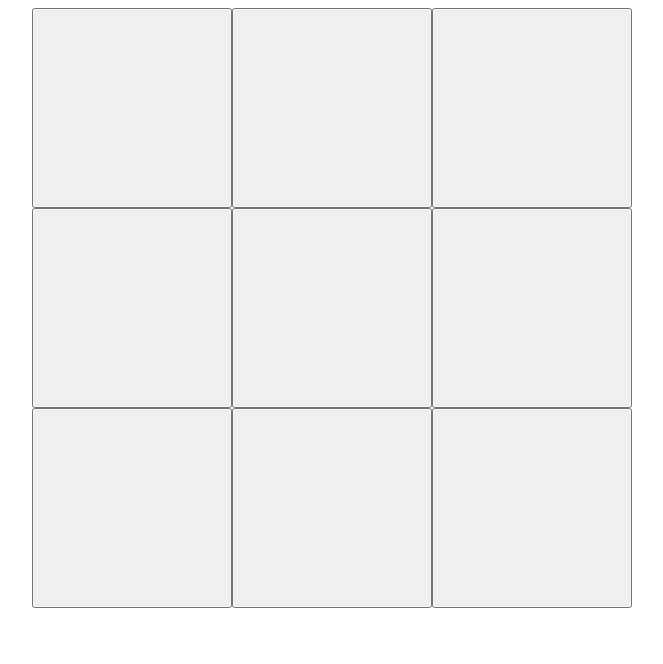
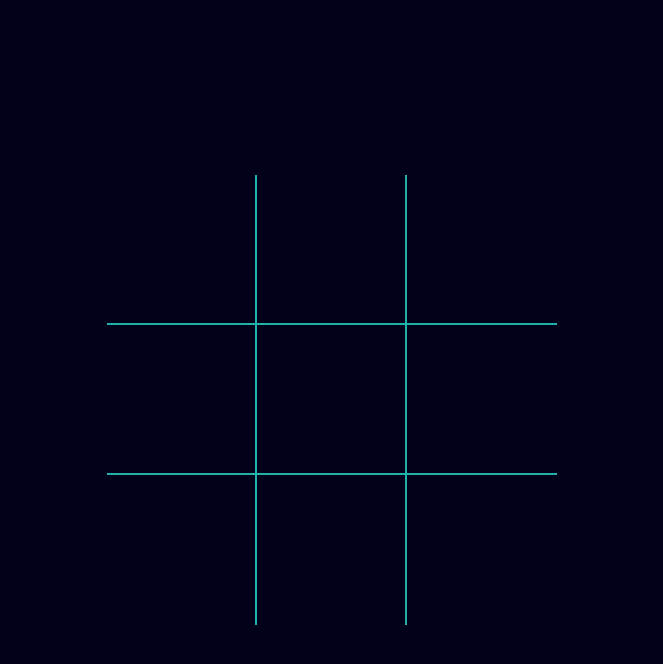
Before and after one commit to jhonataspaulo/tictactoe, a React (Vite) app: page / in a window 1280 px wide. Shown: the top 664 px of the page, without its empty margins (308-971 px from the left). Built offline with nearby package versions, Linux system fonts and the light colour scheme.

Commit message:
update game v2

```diff
--- a/package.json
+++ b/package.json
@@ -9,7 +9,8 @@
   },
   "dependencies": {
     "react": "^18.0.0",
-    "react-dom": "^18.0.0"
+    "react-dom": "^18.0.0",
+    "sass": "^1.51.0"
   },
   "devDependencies": {
     "@types/react": "^18.0.0",
--- /dev/null
+++ b/src/App.css
@@ -0,0 +1,16 @@
+* {
+  margin: 0;
+  padding: 0;
+  box-sizing: border-box;
+  background-color: rgb(1, 1, 26);
+}
+
+body {
+  display: flex;
+  min-height: 100vh;
+  align-items: center;
+  justify-content: center;
+  color: white;
+  font-family: system-ui;
+  overflow: hidden;
+}
--- a/src/App.tsx
+++ b/src/App.tsx
@@ -1,180 +1,7 @@
-import {useEffect, useState} from 'react';
+import {Game} from './components/game';
 
 function App() {
-  const [line, setLine] = useState<any>({
-    line1: {x: 0, o: 0},
-    line2: {x: 0, o: 0},
-    line3: {x: 0, o: 0}
-  });
-  const [column, setColumn] = useState<any>({
-    column1: {x: 0, o: 0},
-    column2: {x: 0, o: 0},
-    column3: {x: 0, o: 0}
-  });
-  const [current, setCurrent] = useState('x');
-  const [winner, setWinner] = useState<string | null>(null);
-
-  const bts = [11, 12, 13, 21, 22, 23, 31, 32, 33];
-
-  function changeButton(e: any) {
-    const id = e.target.id;
-    const lineId = String(id).substring(0, 1);
-    const columnId = String(id).substring(1);
-
-    if (current === 'x') {
-      const newLine = line;
-      newLine['line' + lineId].x += 1;
-      setLine(newLine);
-      const newColumn = column;
-      newColumn['column' + columnId].x += 1;
-      setColumn(newColumn);
-    } else {
-      const newLine = line;
-      newLine['line' + lineId].o += 1;
-      setLine(newLine);
-      const newColumn = column;
-      newColumn['column' + columnId].o += 1;
-      setColumn(newColumn);
-    }
-    let btn = document.getElementById(id);
-    btn ? (btn.innerText = current) : '-';
-    //@ts-ignore
-    btn.disabled = true;
-    current == 'x' ? setCurrent('o') : setCurrent('x');
-  }
-
-  useEffect(() => {
-    let winner = '';
-
-    Object.values(line).map((item: any) => {
-      if (item.x === 3) {
-        winner = 'x Venceu';
-      }
-
-      if (item.o === 3) {
-        winner = 'O Venceu';
-      }
-    });
-
-    Object.values(column).map((item: any) => {
-      if (item.x === 3) {
-        winner = 'x Venceu';
-      }
-
-      if (item.o === 3) {
-        winner = 'O venceu';
-      }
-    });
-
-    const l11 = document.getElementById('11')?.textContent;
-    const l13 = document.getElementById('13')?.textContent;
-    const l22 = document.getElementById('22')?.textContent;
-    const l31 = document.getElementById('31')?.textContent;
-    const l33 = document.getElementById('33')?.textContent;
-
-    if (l11 == 'x' && l22 == 'x' && l33 == 'x') {
-      setWinner('X Venceu');
-    }
-
-    if (l11 == 'o' && l22 == 'o' && l33 == 'o') {
-      setWinner('O Venceu');
-    }
-
-    if (l13 == 'x' && l22 == 'x' && l31 == 'x') {
-      setWinner('X Venceu');
-    }
-
-    if (l13 == 'o' && l22 == 'o' && l31 == 'o') {
-      setWinner('O Venceu');
-    }
-
-    if (winner !== '') {
-      setWinner(winner);
-    } else {
-      let d: any = [];
-
-      bts.map((id: any) => {
-        const doc = document.getElementById(id);
-        //@ts-ignore
-        if (!doc.disabled) {
-          d.push(doc);
-        }
-      });
-      if (d.length == 0) {
-        setWinner('Empate');
-      }
-    }
-  }, [current]);
-
-  function reset() {
-    bts.map((id: any) => {
-      let doc = document.getElementById(id);
-      if (doc) {
-        doc.innerText = '';
-        //@ts-ignore
-        doc.disabled = false;
-      }
-    });
-
-    setLine({
-      line1: {x: 0, o: 0},
-      line2: {x: 0, o: 0},
-      line3: {x: 0, o: 0}
-    });
-    setColumn({
-      column1: {x: 0, o: 0},
-      column2: {x: 0, o: 0},
-      column3: {x: 0, o: 0}
-    });
-    setCurrent('x');
-
-    setWinner(null);
-
-    console.log('oá');
-  }
-
-  return (
-    <>
-      {winner ? (
-        <div
-          style={{
-            display: 'flex',
-            flexDirection: 'column',
-            width: '600px',
-            minHeight: 'calc(100vh - 60px)',
-            height: '400px',
-            margin: '0 auto',
-            alignItems: 'center',
-            justifyContent: 'center'
-          }}
-        >
-          <p style={{fontSize: '30px'}}>{winner}</p>
-          <button onClick={reset}>Reiniciar Partida</button>
-        </div>
-      ) : (
-        <div
-          style={{
-            width: '600px',
-            height: '600px',
-            display: 'grid',
-            gridTemplateColumns: '1fr 1fr 1fr',
-            gridTemplateRows: '1fr 1fr 1fr',
-            margin: '0 auto'
-          }}
-        >
-          {bts.map((num: any) => (
-            <button
-              key={num}
-              style={{fontSize: '50px'}}
-              onClick={e => changeButton(e)}
-              id={num}
-              disabled={false}
-            ></button>
-          ))}
-        </div>
-      )}
-    </>
-  );
+  return <Game />;
 }
 
 export default App;
--- /dev/null
+++ b/src/components/game/index.tsx
@@ -0,0 +1,139 @@
+import {useEffect, useState} from 'react';
+import styles from './styles.module.scss';
+
+function Game() {
+  const [current, setCurrent] = useState('x');
+  const [matriz, setMatriz] = useState<any[] | null>(null);
+  const [winner, setWinner] = useState<string | null>(null);
+
+  const arr = [11, 12, 13, 21, 22, 23, 31, 32, 33];
+
+  function play(id: string) {
+    const doc = document.getElementById(id) as HTMLButtonElement;
+
+    doc.innerText = current;
+    let newMatriz = {id: id, value: doc.textContent};
+    if (matriz) {
+      setMatriz([...matriz, newMatriz]);
+    } else {
+      setMatriz([newMatriz]);
+    }
+    doc.disabled = true;
+    current == 'x' ? (doc.style.color = 'green') : (doc.style.color = 'tomato');
+    current == 'x' ? setCurrent('o') : setCurrent('x');
+  }
+
+  useEffect(() => {
+    const lines = [
+      ['11', '12', '13'],
+      ['21', '22', '23'],
+      ['31', '32', '33']
+    ];
+
+    const columns = [
+      ['11', '21', '31'],
+      ['12', '22', '32'],
+      ['13', '23', '33']
+    ];
+
+    const diagonals = [
+      ['11', '22', '33'],
+      ['13', '22', '31']
+    ];
+
+    const x = matriz?.filter(ele => ele.value == 'x');
+    const o = matriz?.filter(ele => ele.value == 'o');
+
+    const xid = x?.map(item => {
+      return item.id;
+    });
+
+    const oid = o?.map(item => {
+      return item.id;
+    });
+
+    for (let i = 0; i < 3; i++) {
+      for (let arr of [lines[i]]) {
+        let matchx = xid?.filter(x => arr.includes(x));
+        let matcho = oid?.filter(x => arr.includes(x));
+        if (matchx?.length == 3) {
+          setTimeout(() => setWinner('X'), 250);
+        }
+        if (matcho?.length == 3) {
+          setTimeout(() => setWinner('O'), 250);
+        }
+      }
+      for (let arr of [columns[i]]) {
+        let matchx = xid?.filter(x => arr.includes(x));
+        let matcho = oid?.filter(x => arr.includes(x));
+        if (matchx?.length == 3) {
+          setTimeout(() => setWinner('X'), 250);
+        }
+        if (matcho?.length == 3) {
+          setTimeout(() => setWinner('O'), 250);
+        }
+      }
+    }
+
+    for (let i = 0; i < 2; i++) {
+      for (let arr of [diagonals[i]]) {
+        let matchx = xid?.filter(x => arr.includes(x));
+        let matcho = oid?.filter(x => arr.includes(x));
+        if (matchx?.length == 3) {
+          setTimeout(() => setWinner('X'), 250);
+        }
+        if (matcho?.length == 3) {
+          setTimeout(() => setWinner('O'), 250);
+        }
+      }
+    }
+    let arrDocs: any = [];
+    arr.map(id => {
+      let doc = document.getElementById(String(id)) as HTMLButtonElement;
+      if (doc.textContent == '') {
+        arrDocs.push(doc);
+      }
+    });
+
+    if (arrDocs.length == 0) {
+      setTimeout(() => setWinner('EMPATE'), 250);
+    }
+  }, [current]);
+
+  function reset() {
+    setWinner(null);
+    setMatriz(null);
+    setCurrent('x');
+  }
+
+  return (
+    <>
+      {winner ? (
+        <div className={styles.containerWinner}>
+          {winner == 'EMPATE' ? (
+            <span className={styles.winner}>🥲 {winner} 🥲 </span>
+          ) : (
+            <span className={styles.winner}>🎉 {winner} WINNER 🎉</span>
+          )}
+
+          <button className={styles.button} onClick={reset}>
+            Jogar novamente
+          </button>
+        </div>
+      ) : (
+        <div className={styles.container}>
+          {arr.map((id: number) => (
+            <button
+              key={id}
+              id={String(id)}
+              className={styles.boxItem}
+              onClick={() => play(String(id))}
+            ></button>
+          ))}
+        </div>
+      )}
+    </>
+  );
+}
+
+export {Game};
--- /dev/null
+++ b/src/components/game/styles.module.scss
@@ -0,0 +1,76 @@
+.container{
+  width: 450px;
+  height: 450px;
+  display: grid;
+  grid-template-columns: repeat(3, 1fr);
+  grid-template-rows: repeat(3, 1fr);
+
+  .boxItem {
+    border: none;
+    cursor: pointer;
+    color: white;
+    font-size: 80px;
+    font-weight: bold;
+
+    &:nth-child(1),
+    &:nth-child(2),
+    &:nth-child(4),
+    &:nth-child(5),
+    &:nth-child(7),
+    &:nth-child(8) {
+      border-right: 2px solid lightseagreen;
+    }
+
+    &:nth-child(1),
+    &:nth-child(2),
+    &:nth-child(3),
+    &:nth-child(4),
+    &:nth-child(5),
+    &:nth-child(6){
+      border-bottom: 2px solid lightseagreen;
+    }
+    -webkit-tap-highlight-color: transparent;
+  }
+}
+
+@media (max-width: 450px) {
+  .container {
+    width: calc(100vw - 40px);
+    height: 350px
+  }
+}
+
+.containerWinner{
+
+  display: flex;
+  flex-direction: column;
+  align-items: center;
+  gap: 30px;
+
+  .winner {
+    font-size: 50px;
+    font-weight: bold;
+  }
+
+  .inforWinner {
+    font-size: 35px;
+    font-weight: bold;
+  }
+
+  .winnerLabel {
+    color: lightblue;
+    font-size: 40px;
+    font-weight: bold;
+  }
+
+  .button {
+    padding: 15px 25px;
+    border: none;
+    background-color: lightblue;
+    border-radius: 20px;
+    font-size: 15px;
+    color: rgb(1, 1, 26);
+    cursor: pointer;
+  }
+
+}
```
Also changed, not shown: src/main.tsx (+5 -4 lines), 1 other file (tests, documents, lock files or other folders).
